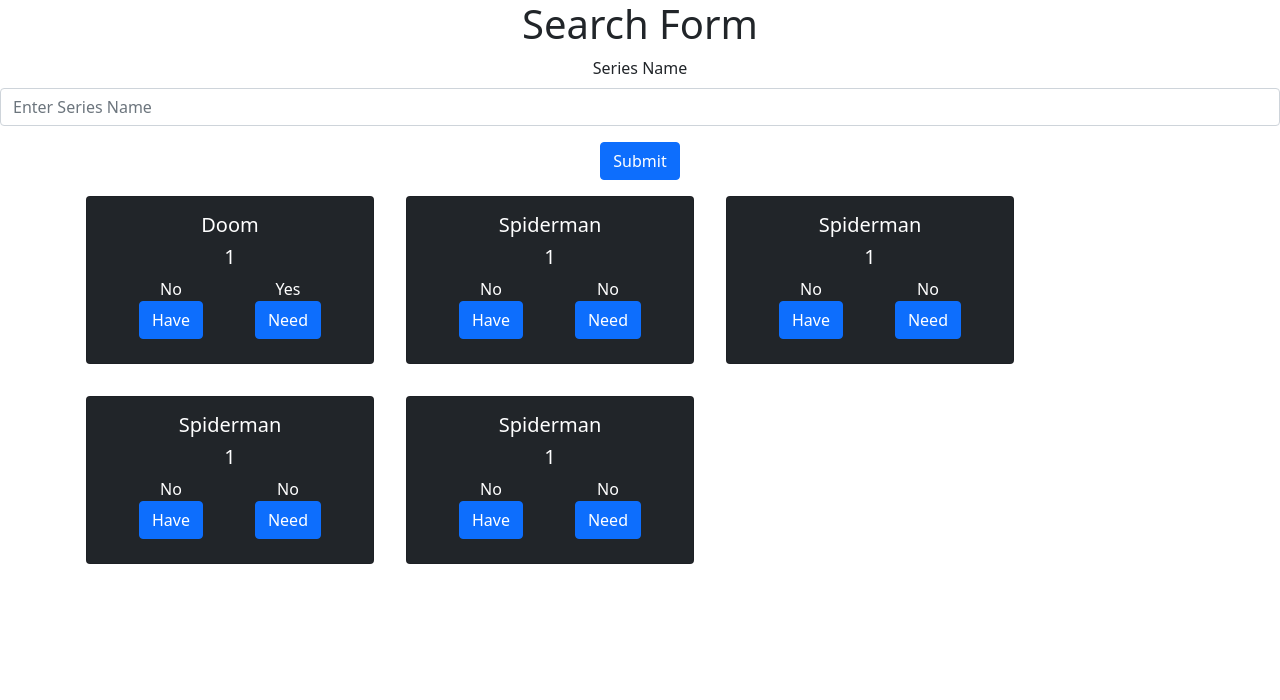
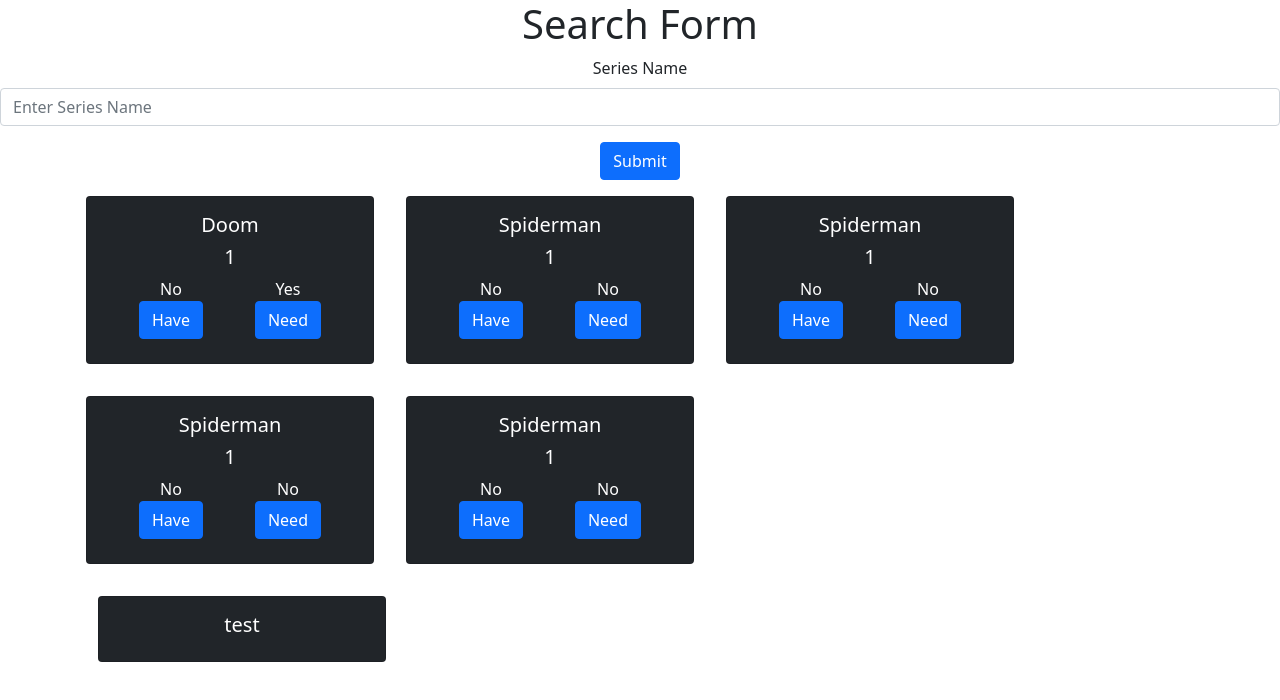
Before and after one commit to xdeathofmojox/book_list, a React (Create React App) app in the folder frontend/: page / in a window 1280 px wide. Shown: the top 700 px of the page. Built offline with nearby package versions, Linux system fonts and the light colour scheme.

Commit message:
Start building out Series

```diff
--- a/frontend/src/components/SearchResults.js
+++ b/frontend/src/components/SearchResults.js
@@ -1,5 +1,6 @@
 import { bookData } from "../data";
 import Book from "./Book"
+import Series from "./Series"
 import { Container, Row } from 'react-bootstrap'
 
 function SearchResults() {
@@ -9,10 +10,11 @@
             <Row className="justify-content-md-left">
                 {bookData.map((data, key) => {
                     return (
-                        <Book key={key} series={data.Name} issue={data.Issue} have={data.Have} need={data.Need}/>
+                        <Book key={data.ID} series={data.Name} issue={data.Issue} have={data.Have} need={data.Need}/>
                     );
                 })}
             </Row>
+            <Series series={"test"} />
         </Container>
         </>
   );
--- a/frontend/src/components/Series.js
+++ b/frontend/src/components/Series.js
@@ -1,8 +1,14 @@
 import { Card, Container, Row } from 'react-bootstrap'
 
 function Series(props) {
+
+    const handleClick = (event) => {
+        alert('Clickity');
+        event.preventDefault();
+      };
+
     return (
-        <Card bg="dark" text="white" style={{ width: '18rem' }} className="justify-content-md-center m-3">
+        <Card bg="dark" text="white" style={{ width: '18rem' }} className="justify-content-md-center m-3" onClick={handleClick}>
         <Card.Body>
             <Container>
                 <Row>
```
